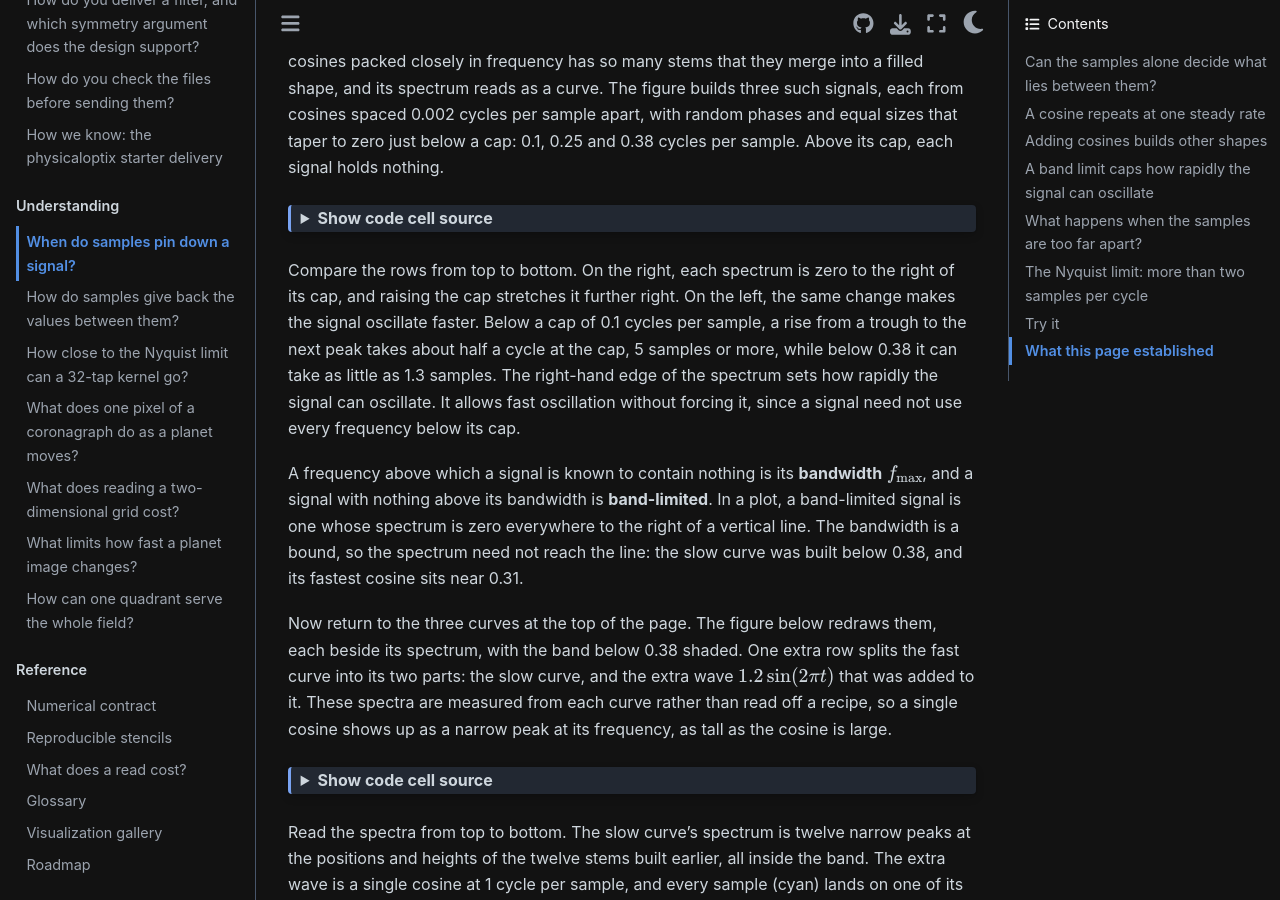
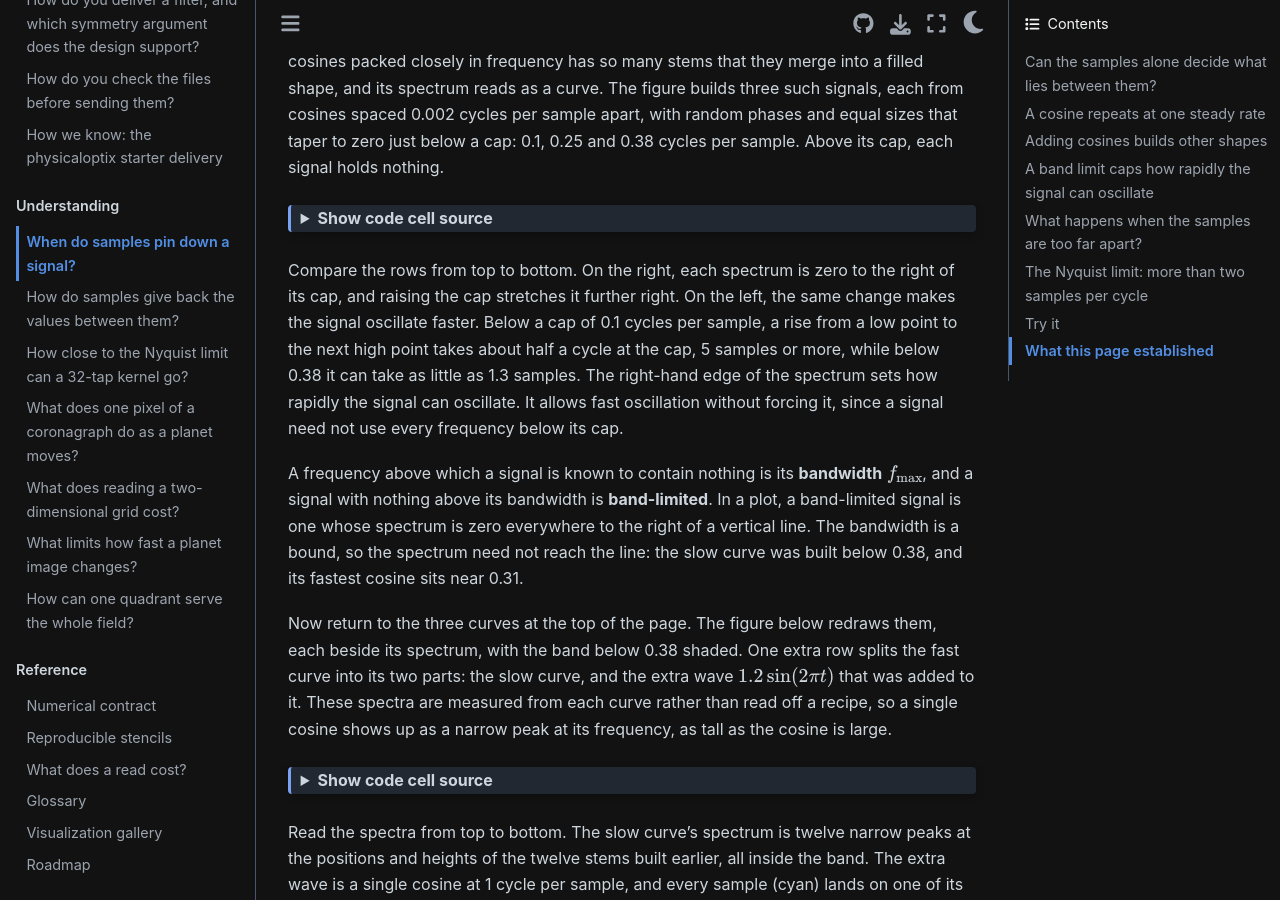
Before and after one commit to CoreySpohn/sinchole, a Sphinx documentation site: the page built from docs/foundations/sampling.md, in a window 1280 px wide and 900 px high, scrolled down 2408 px. Built offline with Sphinx 7.4.7 and the Sphinx Book theme 1.1.4, drawn with Linux system fonts in a browser that asks for light colours; pages that are not in the unit, such as notebooks, are missing from menus.

Commit message:
docs(foundations): avoid a codespell false positive

```diff
--- a/docs/foundations/sampling.md
+++ b/docs/foundations/sampling.md
@@ -311,7 +311,7 @@ plt.show()
 Compare the rows from top to bottom. On the right, each spectrum is zero to
 the right of its cap, and raising the cap stretches it further right. On the
 left, the same change makes the signal oscillate faster. Below a cap of 0.1
-cycles per sample, a rise from a trough to the next peak takes about half a
+cycles per sample, a rise from a low point to the next high point takes about half a
 cycle at the cap, 5 samples or more, while below 0.38 it can take as little
 as 1.3 samples. The right-hand edge of the spectrum sets how rapidly the
 signal can oscillate. It allows fast oscillation without forcing it, since a
```
